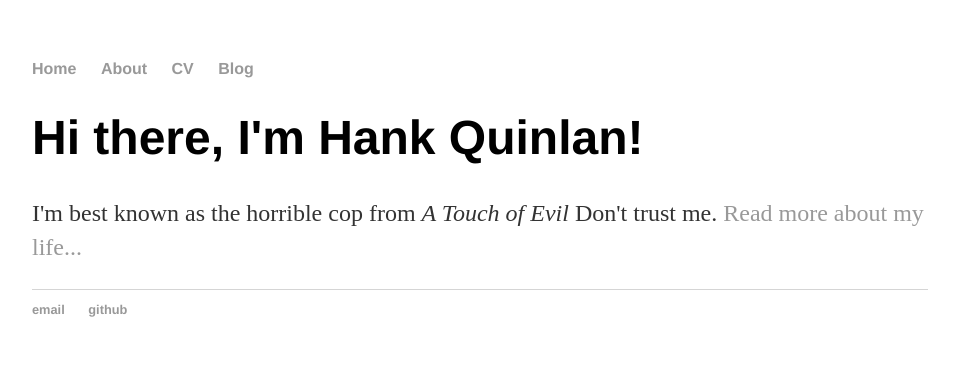
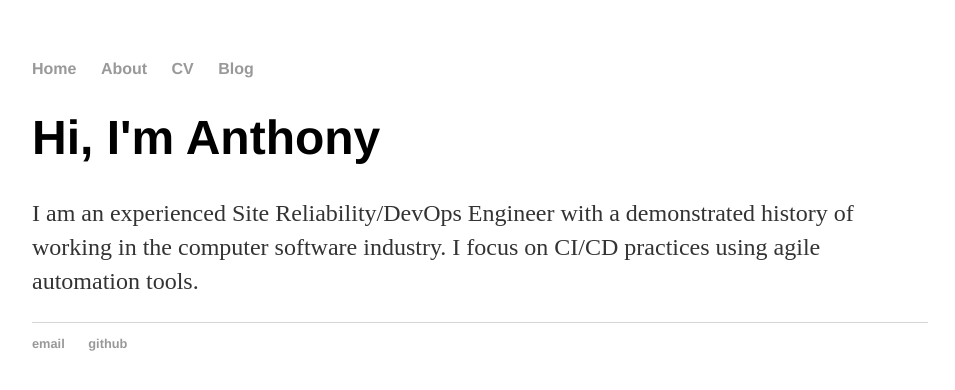
Before and after one commit to anthonymag/anthonymag.github.io, a Jekyll site: the page built from index.html, in a window 1280 px wide. Shown: the top 390 px of the page, without its empty margins (160-1115 px from the left). Built offline with Jekyll 4.4.1, drawn with Linux system fonts in a browser that asks for light colours.

Commit message:
Update index.html

```diff
--- a/index.html
+++ b/index.html
@@ -1,8 +1,8 @@
 ---
 layout: default
-title: Hank Quinlan, Horrible Cop
+title: Anthony Magalhães | Systems and Operations Engineer
 ---
 <div class="blurb">
-	<h1>Hi there, I'm Hank Quinlan!</h1>
-	<p>I'm best known as the horrible cop from <em>A Touch of Evil</em> Don't trust me. <a href="/about">Read more about my life...</a></p>
+	<h1>Hi, I'm Anthony</h1>
+	<p>I am an experienced Site Reliability/DevOps Engineer with a demonstrated history of working in the computer software industry. I focus on CI/CD practices using agile automation tools.</p>
 </div><!-- /.blurb -->
```
